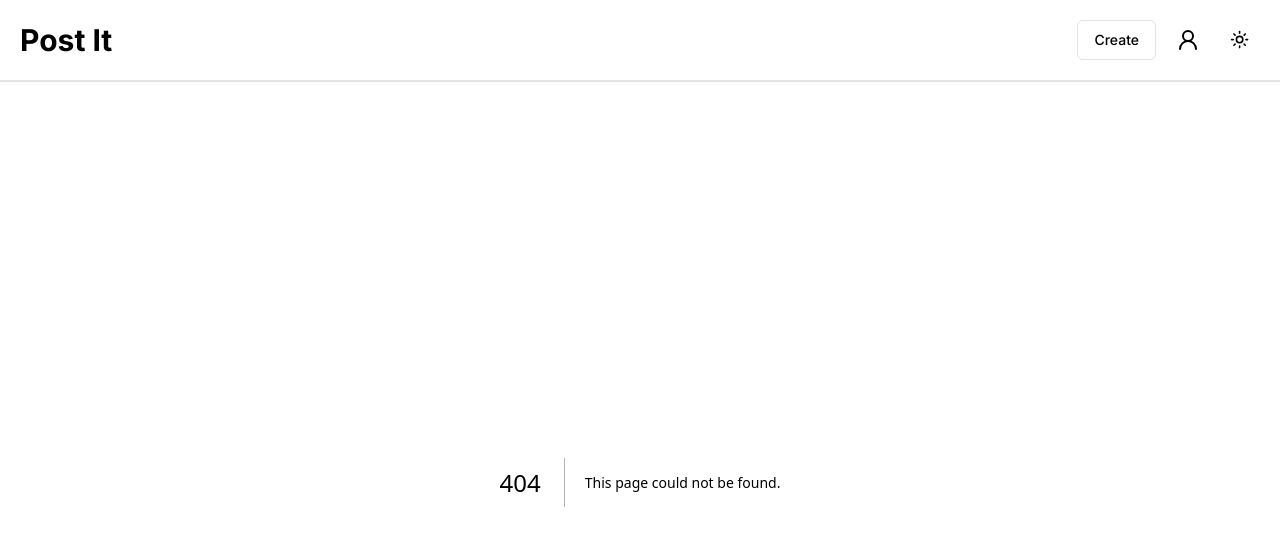
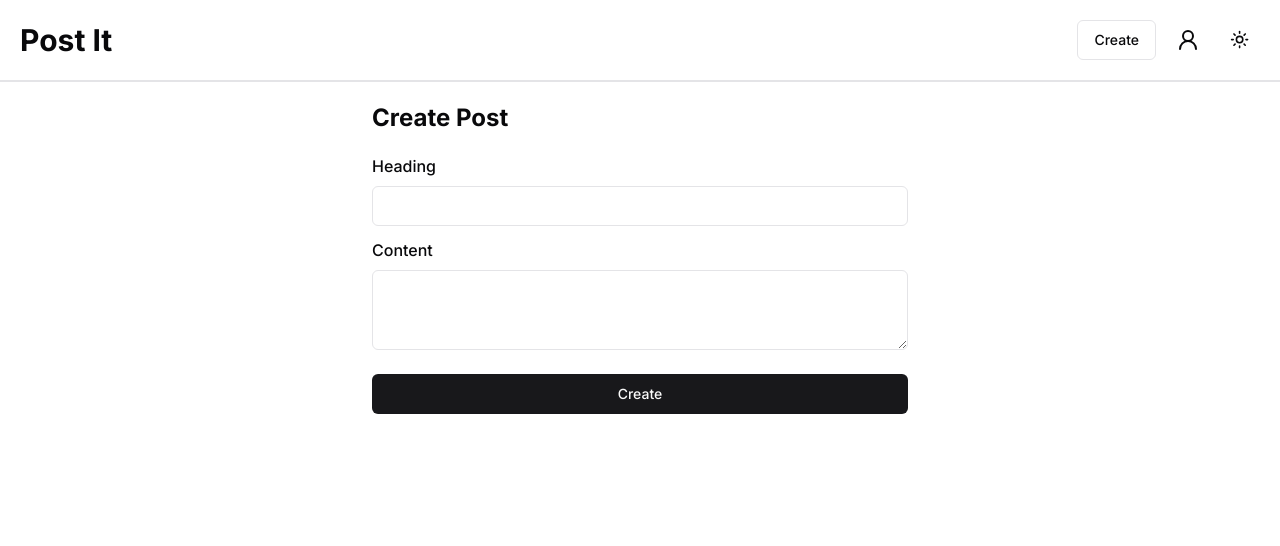
Before and after one commit to michaeleii/post-it, a Next.js app: page /create in a window 1280 px wide. Before the commit this address had no page. Shown: the top 546 px of the page. Built offline with nearby package versions, Linux system fonts and the light colour scheme; no server answers.

Commit message:
Add form to create post

```diff
--- a/package.json
+++ b/package.json
@@ -8,11 +8,13 @@
     "start": "next start",
     "lint": "next lint",
     "db:push": "drizzle-kit push:sqlite",
-    "studio": "drizzle-kit studio"
+    "studio": "drizzle-kit studio",
+    "db:local": "turso dev --db-file dev.db"
   },
   "dependencies": {
     "@libsql/client": "^0.4.0-pre.5",
     "@radix-ui/react-dropdown-menu": "^2.0.6",
+    "@radix-ui/react-label": "^2.0.2",
     "@radix-ui/react-slot": "^1.0.2",
     "class-variance-authority": "^0.7.0",
     "clsx": "^2.0.0",
--- /dev/null
+++ b/src/app/create/form-submit-button.tsx
@@ -0,0 +1,19 @@
+"use client";
+
+import { Button } from "@/components/ui/button";
+import { useFormStatus } from "react-dom";
+
+export default function FormSubmitButton({
+  value,
+  loadingValue,
+}: {
+  value: string;
+  loadingValue: string;
+}) {
+  const { pending } = useFormStatus();
+  return (
+    <Button className="mt-3" disabled={pending}>
+      {pending ? loadingValue : value}
+    </Button>
+  );
+}
--- /dev/null
+++ b/src/app/create/page.tsx
@@ -0,0 +1,43 @@
+import { Button } from "@/components/ui/button";
+import { Input } from "@/components/ui/input";
+import { Label } from "@/components/ui/label";
+import { Textarea } from "@/components/ui/textarea";
+import { db } from "@/db";
+import { posts } from "@/db/schema/posts";
+import { revalidatePath } from "next/cache";
+import { redirect } from "next/navigation";
+import FormSubmitButton from "./form-submit-button";
+
+async function createPost(formData: FormData) {
+  "use server";
+  const heading = formData.get("heading") as string;
+  const content = formData.get("content") as string;
+  await db.insert(posts).values({ heading, content, userId: 1 });
+  revalidatePath("/");
+  redirect("/");
+}
+
+function CreatePostForm() {
+  return (
+    <form action={createPost} className="flex flex-col gap-3">
+      <div className="space-y-2">
+        <Label htmlFor="heading">Heading</Label>
+        <Input name="heading" type="text" />
+      </div>
+      <div className="space-y-2">
+        <Label htmlFor="heading">Content</Label>
+        <Textarea name="content" />
+      </div>
+      <FormSubmitButton value="Create" loadingValue="Creating..." />
+    </form>
+  );
+}
+
+export default function Create() {
+  return (
+    <main className="pt-5 px-5 max-w-xl mx-auto">
+      <h1 className="text-2xl font-bold mb-5">Create Post</h1>
+      <CreatePostForm />
+    </main>
+  );
+}
--- a/src/app/layout.tsx
+++ b/src/app/layout.tsx
@@ -30,7 +30,9 @@ export default function RootLayout({
           disableTransitionOnChange
         >
           <header className="p-5 flex items-center justify-between border-b-2">
-            <div className="text-3xl font-bold">Post It</div>
+            <Link href="/">
+              <div className="text-3xl font-bold">Post It</div>
+            </Link>
             <nav className="flex gap-3 items-center">
               <Link href="/create">
                 <Button variant="outline">Create</Button>
--- /dev/null
+++ b/src/components/ui/input.tsx
@@ -0,0 +1,25 @@
+import * as React from "react";
+
+import { cn } from "@/lib/utils";
+
+export interface InputProps
+  extends React.InputHTMLAttributes<HTMLInputElement> {}
+
+const Input = React.forwardRef<HTMLInputElement, InputProps>(
+  ({ className, type, ...props }, ref) => {
+    return (
+      <input
+        type={type}
+        className={cn(
+          "flex h-10 w-full rounded-md border border-input bg-background px-3 py-2 ring-offset-background file:border-0 file:bg-transparent file:text-sm file:font-medium placeholder:text-muted-foreground focus-visible:outline-none focus-visible:ring-2 focus-visible:ring-ring focus-visible:ring-offset-2 disabled:cursor-not-allowed disabled:opacity-50",
+          className
+        )}
+        ref={ref}
+        {...props}
+      />
+    );
+  }
+);
+Input.displayName = "Input";
+
+export { Input };
--- /dev/null
+++ b/src/components/ui/label.tsx
@@ -0,0 +1,26 @@
+"use client";
+
+import * as React from "react";
+import * as LabelPrimitive from "@radix-ui/react-label";
+import { cva, type VariantProps } from "class-variance-authority";
+
+import { cn } from "@/lib/utils";
+
+const labelVariants = cva(
+  "font-medium leading-none peer-disabled:cursor-not-allowed peer-disabled:opacity-70"
+);
+
+const Label = React.forwardRef<
+  React.ElementRef<typeof LabelPrimitive.Root>,
+  React.ComponentPropsWithoutRef<typeof LabelPrimitive.Root> &
+    VariantProps<typeof labelVariants>
+>(({ className, ...props }, ref) => (
+  <LabelPrimitive.Root
+    ref={ref}
+    className={cn(labelVariants(), className)}
+    {...props}
+  />
+));
+Label.displayName = LabelPrimitive.Root.displayName;
+
+export { Label };
--- /dev/null
+++ b/src/components/ui/textarea.tsx
@@ -0,0 +1,24 @@
+import * as React from "react";
+
+import { cn } from "@/lib/utils";
+
+export interface TextareaProps
+  extends React.TextareaHTMLAttributes<HTMLTextAreaElement> {}
+
+const Textarea = React.forwardRef<HTMLTextAreaElement, TextareaProps>(
+  ({ className, ...props }, ref) => {
+    return (
+      <textarea
+        className={cn(
+          "flex min-h-[80px] w-full rounded-md border border-input bg-background px-3 py-2 ring-offset-background placeholder:text-muted-foreground focus-visible:outline-none focus-visible:ring-2 focus-visible:ring-ring focus-visible:ring-offset-2 disabled:cursor-not-allowed disabled:opacity-50",
+          className
+        )}
+        ref={ref}
+        {...props}
+      />
+    );
+  }
+);
+Textarea.displayName = "Textarea";
+
+export { Textarea };
```
Also changed, not shown: 1 other file (tests, documents, lock files or other folders).
